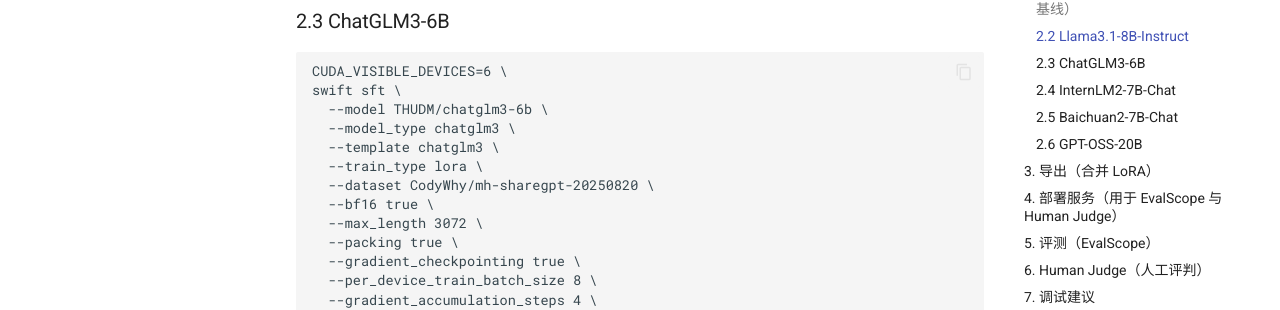
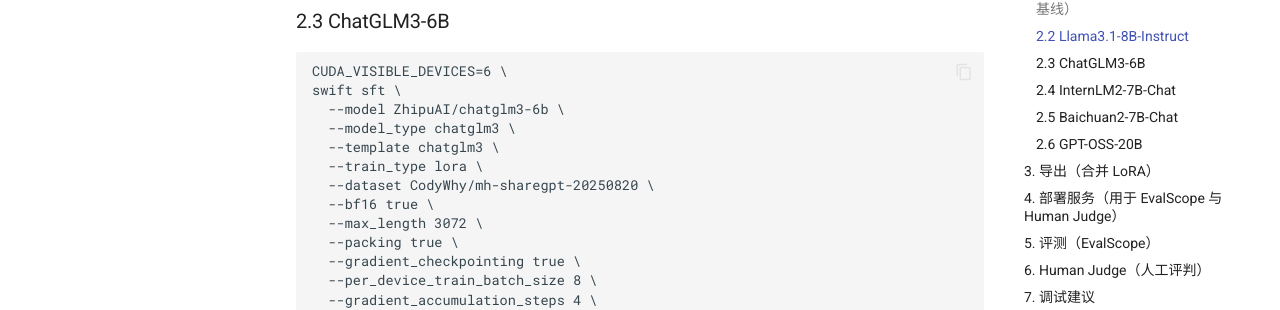
Before and after one commit to TianCai19/ms-swift-notebook, an MkDocs documentation site: the page built from docs/notes/66-多模型对比实验指南.md, in a window 1280 px wide and 900 px high, scrolled down 2505 px. Shown: the part 198-508 px from the top of the window. Built offline with MkDocs 1.6.1 and Material for MkDocs 9.7.7, drawn with Linux system fonts in a browser that asks for light colours; comment, search, counter and statistics services are not loaded; some of the changed text lies outside the part shown.

Commit message:
fix: Update ChatGLM3-6B model ID from THUDM to ZhipuAI\n\n- Change THUDM/chatglm3-6b to ZhipuAI/chatglm3-6b in multi-model comparison guide\n- Update model ID in training and evaluation scripts\n- Maintain consistent model naming across all documentation

````diff
--- a/docs/notes/66-多模型对比实验指南.md
+++ b/docs/notes/66-多模型对比实验指南.md
@@ -26,7 +26,7 @@
 - 候选模型（均适合单 H100 微调）：
   - Qwen/Qwen2.5-7B-Instruct（模板 `qwen2_5`）
   - meta-llama/Meta-Llama-3.1-8B-Instruct（模板 `llama3`）
-  - THUDM/chatglm3-6b（模板 `chatglm3`）
+  - ZhipuAI/chatglm3-6b（模板 `chatglm3`）
   - internlm/internlm2-chat-7b（模板 `internlm2`）
   - baichuan-inc/Baichuan2-7B-Chat（模板 `baichuan2`）
   - openai-mirror/gpt-oss-20b（模板 `qwen2_5`，需调整批次大小）
@@ -110,7 +110,7 @@
 ```bash
 CUDA_VISIBLE_DEVICES=6 \
 swift sft \
-  --model THUDM/chatglm3-6b \
+  --model ZhipuAI/chatglm3-6b \
   --model_type chatglm3 \
   --template chatglm3 \
   --train_type lora \
````
Also changed, not shown: 2 other files.
